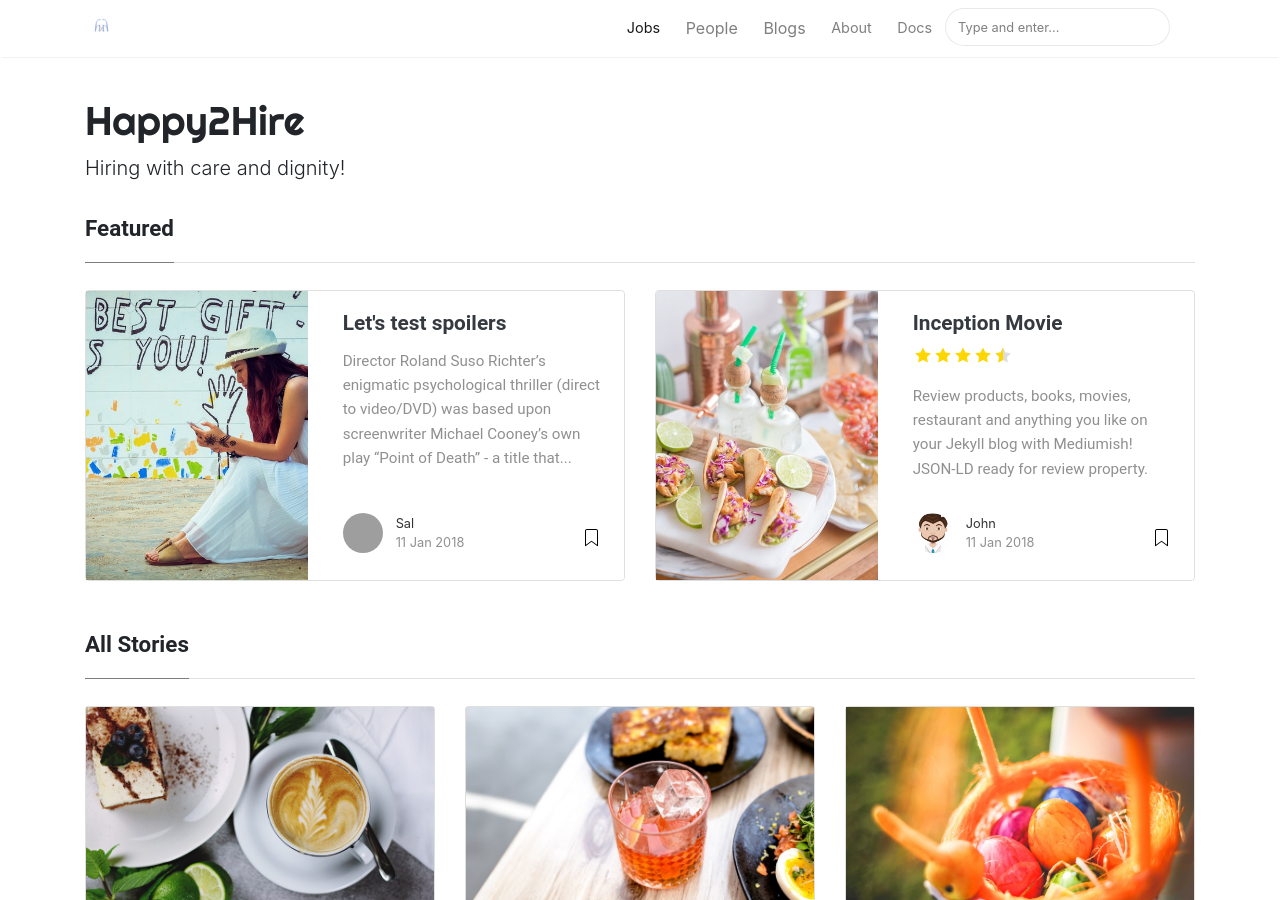
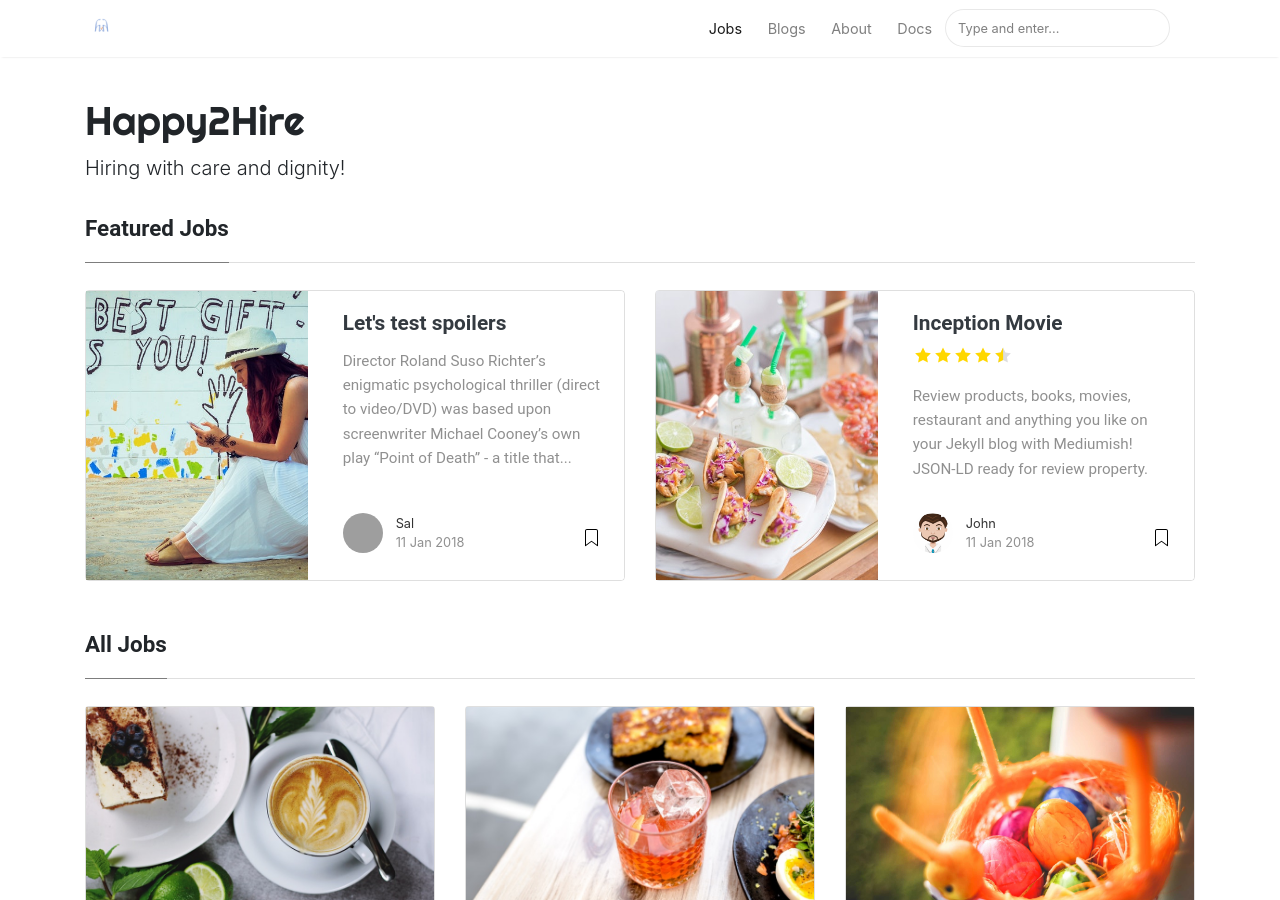
Before and after one commit to manaranjanp/happy2hire, a Jekyll site: the page built from index.html, in a window 1280 px wide and 900 px high. Built offline with Jekyll 4.4.1, drawn with Linux system fonts in a browser that asks for light colours; nearby versions of some CDN libraries; the list of posts is cut into pages by our own code; some of the changed text lies outside the part shown; grey boxes are pictures that could not be loaded.

Commit message:
Updated Featured category

```diff
--- a/_layouts/default.html
+++ b/_layouts/default.html
@@ -71,9 +71,7 @@ ga('send', 'pageview');
                 <a class="nav-link" href="{{ site.baseurl }}/index.html">Jobs</a>
                 </li>
 
-                <a class="nav-link" href="{{ site.baseurl }}/index.html">People</a>
-                </li>
-
+                <li class="nav-item">
                 <a class="nav-link" href="{{ site.baseurl }}/index.html">Blogs</a>
                 </li>
 
@@ -169,7 +167,7 @@ ga('send', 'pageview');
                 Copyright © {{ site.time | date: "%Y" }} {{ site.name }}
             </div>
             <div class="col-md-6 col-sm-6 text-center text-lg-right">
-                <a target="_blank" href="https://www.wowthemes.net/mediumish-free-jekyll-template/">Mediumish Jekyll Theme</a> by WowThemes.net
+                <a target="_blank" href="https://www.wowthemes.net/mediumish-free-jekyll-template/">Happy2Hire.com</a> by Manaranjan Pradhan
             </div>
         </div>
     </div>
--- a/index.html
+++ b/index.html
@@ -9,7 +9,7 @@ title: Home
 ================================================== -->
 <section class="featured-posts">
     <div class="section-title">
-        <h2><span>Featured</span></h2>
+        <h2><span>Featured Jobs</span></h2>
     </div>
     <div class="row">
 
@@ -34,7 +34,7 @@ title: Home
 
     <div class="section-title">
 
-        <h2><span>All Stories</span></h2>
+        <h2><span>All Jobs</span></h2>
 
     </div>
 
```
